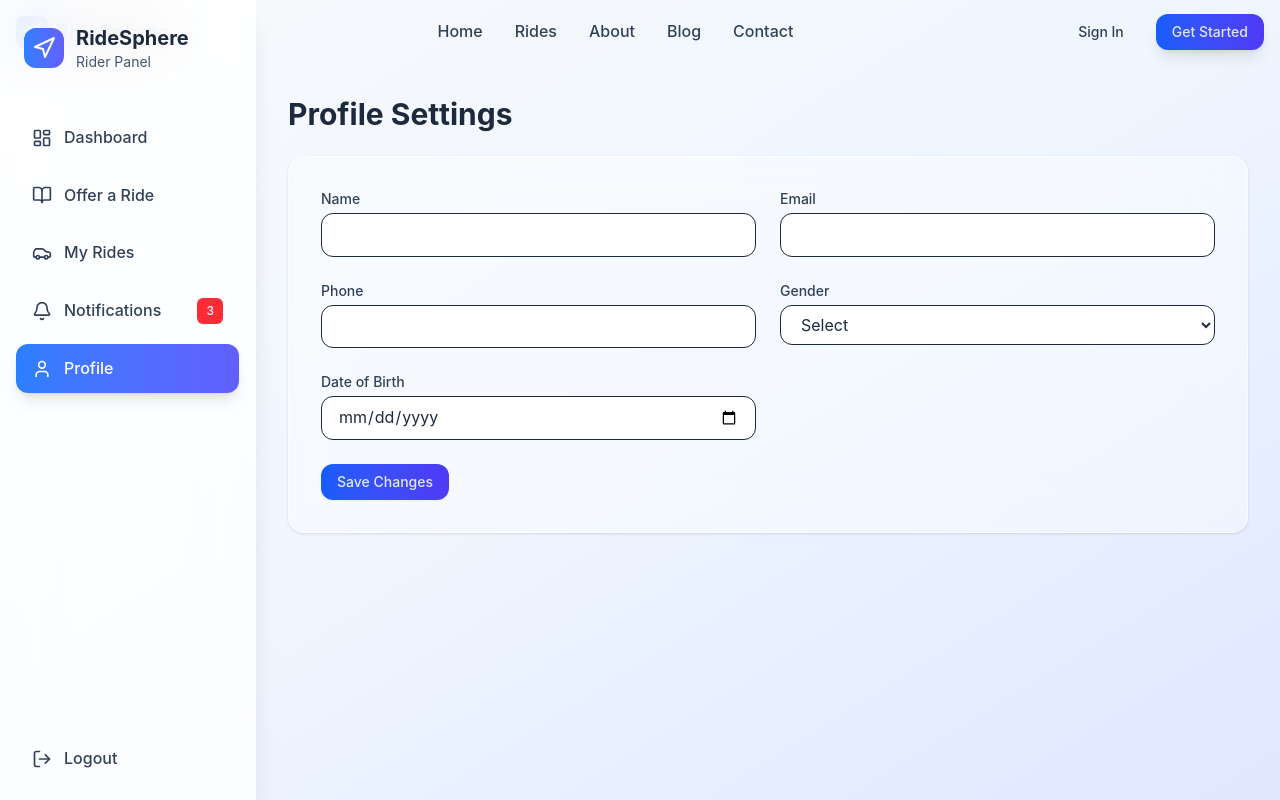
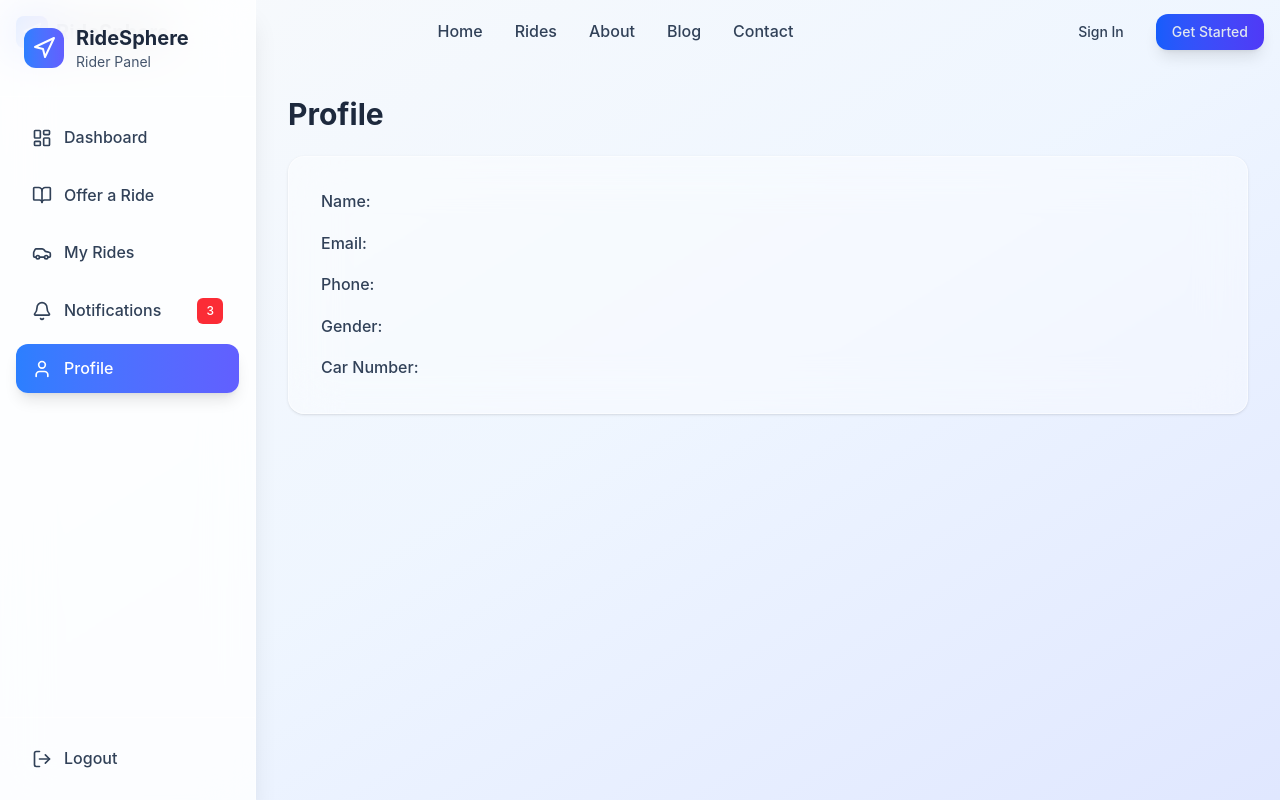
Before and after one commit to Nishant-0203/carpooling, a React (Vite) app in the folder frontend/: page /rider-dashboard in a window 1280 px wide. Both pictures are taken after a click on the button "Profile". Shown: the top 800 px of the page. Built offline with nearby package versions, Linux system fonts and the light colour scheme.

Commit message:
profile and validation updated

```diff
--- a/frontend/src/pages/Login/Driver-Login.jsx
+++ b/frontend/src/pages/Login/Driver-Login.jsx
@@ -42,7 +42,7 @@ export default function DriverLogin() {
 
       alert("✅ Driver login successful!")
       // After successful login
-// sessionStorage.setItem("driverId", user._id); // or whatever your user ID field is
+sessionStorage.setItem("driver", JSON.stringify(data.driver)); // Save all driver details
 sessionStorage.setItem("driverId", data.driver._id || data.driverId || data._id);
       // Save token if needed
       // localStorage.setItem("token", data.token)
--- a/frontend/src/pages/Login/Driver-Register.jsx
+++ b/frontend/src/pages/Login/Driver-Register.jsx
@@ -50,6 +50,8 @@ const [phoneNumber, setPhoneNumber] = useState("")
       }
 
       alert("✅ Driver Registered successfully!")
+      sessionStorage.setItem("driver", JSON.stringify(data.driver));
+      sessionStorage.setItem("driverId", data.driver._id || data.driverId || data._id);
       // Optionally redirect:
       // window.location.href = "/Driver-login";
     } catch (error) {
--- a/frontend/src/pages/Login/DriverDashboard.jsx
+++ b/frontend/src/pages/Login/DriverDashboard.jsx
@@ -553,7 +553,10 @@ export default function RiderDashboard() {
                 initial="initial"
                 animate="animate"
               >
-                {offeredRides.map((ride) => {
+                {offeredRides
+                  .slice()
+                  .sort((a, b) => new Date(b.date) - new Date(a.date))
+                  .map((ride) => {
                   const rideStatus = getRideStatus(ride.date);
                   return (
                     <motion.div key={ride._id} variants={fadeInUp}>
@@ -758,86 +761,16 @@ export default function RiderDashboard() {
       case "profile":
         return (
           <div className="space-y-6 mt-16">
-            <h1 className="text-3xl font-bold text-slate-800">Profile Settings</h1>
+            <h1 className="text-3xl font-bold text-slate-800">Profile</h1>
             <Card className="backdrop-blur-xl bg-white/40 border-white/50 rounded-2xl p-8">
               <CardContent className="p-0">
-                <form
-                  className="space-y-6"
-                  onSubmit={(e) => {
-                    e.preventDefault();
-                    saveProfileToBackend();
-                  }}
-                >
-                  <div className="grid grid-cols-1 md:grid-cols-2 gap-6">
-                    <div>
-                      <label className="block text-sm font-medium text-slate-700 mb-1">Name</label>
-                      <input
-                        type="text"
-                        name="name"
-                        value={profile.name}
-                        onChange={handleProfileChange}
-                        className="w-full px-4 py-2 border rounded-xl bg-white text-slate-800 focus:ring-2 focus:ring-blue-500"
-                        required
-                      />
-                    </div>
-
-                    <div>
-                      <label className="block text-sm font-medium text-slate-700 mb-1">Email</label>
-                      <input
-                        type="email"
-                        name="email"
-                        value={profile.email}
-                        onChange={handleProfileChange}
-                        className="w-full px-4 py-2 border rounded-xl bg-white text-slate-800 focus:ring-2 focus:ring-blue-500"
-                        required
-                      />
-                    </div>
-
-                    <div>
-                      <label className="block text-sm font-medium text-slate-700 mb-1">Phone</label>
-                      <input
-                        type="text"
-                        name="phone"
-                        value={profile.phone}
-                        onChange={handleProfileChange}
-                        className="w-full px-4 py-2 border rounded-xl bg-white text-slate-800 focus:ring-2 focus:ring-blue-500"
-                      />
-                    </div>
-
-                    <div>
-                      <label className="block text-sm font-medium text-slate-700 mb-1">Gender</label>
-                      <select
-                        name="gender"
-                        value={profile.gender}
-                        onChange={handleProfileChange}
-                        className="w-full px-4 py-2 border rounded-xl bg-white text-slate-800 focus:ring-2 focus:ring-blue-500"
-                      >
-                        <option value="">Select</option>
-                        <option value="Male">Male</option>
-                        <option value="Female">Female</option>
-                        <option value="Other">Other</option>
-                      </select>
-                    </div>
-
-                    <div>
-                      <label className="block text-sm font-medium text-slate-700 mb-1">Date of Birth</label>
-                      <input
-                        type="date"
-                        name="dob"
-                        value={profile.dob}
-                        onChange={handleProfileChange}
-                        className="w-full px-4 py-2 border rounded-xl bg-white text-slate-800 focus:ring-2 focus:ring-blue-500"
-                      />
-                    </div>
-                  </div>
-
-                  <Button
-                    type="submit"
-                    className="bg-gradient-to-r from-blue-600 to-indigo-600 hover:from-blue-700 hover:to-indigo-700 rounded-xl"
-                  >
-                    Save Changes
-                  </Button>
-                </form>
+                <div className="space-y-4">
+                  <div><span className="font-medium text-slate-700">Name:</span> {driverProfile.name}</div>
+                  <div><span className="font-medium text-slate-700">Email:</span> {driverProfile.email}</div>
+                  <div><span className="font-medium text-slate-700">Phone:</span> {driverProfile.phone}</div>
+                  <div><span className="font-medium text-slate-700">Gender:</span> {driverProfile.gender}</div>
+                  <div><span className="font-medium text-slate-700">Car Number:</span> {driverProfile.carnumber}</div>
+                </div>
               </CardContent>
             </Card>
           </div>
@@ -848,7 +781,7 @@ export default function RiderDashboard() {
           <div className="space-y-6 mt-16">
             <div className="flex items-center justify-between">
               <h1 className="text-3xl font-bold text-slate-800">Driver Dashboard</h1>
-              <Badge className="bg-green-100 text-green-700 border-green-200">Welcome, Driver!</Badge>
+              <Badge className="bg-green-100 text-green-700 border-green-200">Welcome, {driverProfile.name || "Driver"}</Badge>
             </div>
 
             {/* Stats Cards */}
@@ -952,10 +885,28 @@ export default function RiderDashboard() {
 
   // Load rides when component mounts or when activeSection changes to "my-rides"
   useEffect(() => {
-    if (activeSection === "my-rides") {
-      fetchOfferedRides();
-    }
-  }, [activeSection]);
+    fetchOfferedRides();
+  }, []);
+
+  const [driverProfile, setDriverProfile] = useState({
+    name: "",
+    email: "",
+    phone: "",
+    gender: "",
+    carnumber: ""
+  });
+
+  useEffect(() => {
+    // Try to get from sessionStorage (set this on login/register)
+    const driver = JSON.parse(sessionStorage.getItem("driver")) || {};
+    setDriverProfile({
+      name: driver.name || "",
+      email: driver.email || "",
+      phone: driver.phone || "",
+      gender: driver.gender || "",
+      carnumber: driver.carnumber || ""
+    });
+  }, []);
 
   return (
     <div className="min-h-screen bg-gradient-to-br from-slate-50 via-blue-50 to-indigo-100 flex">
```
Also changed, not shown: 1 other file (tests, documents, lock files or other folders).
